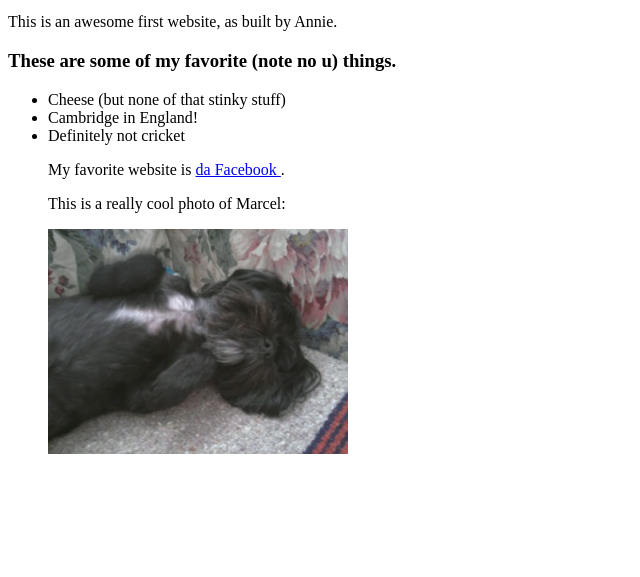
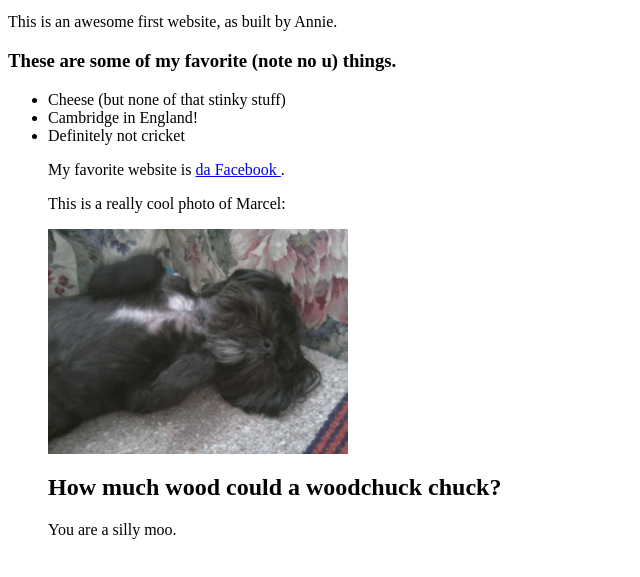
Before and after one commit to annrobbins/MyFirstWebsite, a plain HTML site: page index.html in a window 1280 px wide. Shown: the part 87-664 px from the top of the page, without its empty margins (0-640 px from the left). Drawn offline with Linux system fonts and the light colour scheme.

Commit message:
Trying edits

```diff
--- a/index.html
+++ b/index.html
@@ -14,3 +14,6 @@
 
 <p> This is a really cool photo of Marcel:</p>
 <img src="Oscar.JPG" width="300" />
+
+<h2> How much wood could a woodchuck chuck? </h2>
+<p> You are a silly moo. </p>
```
